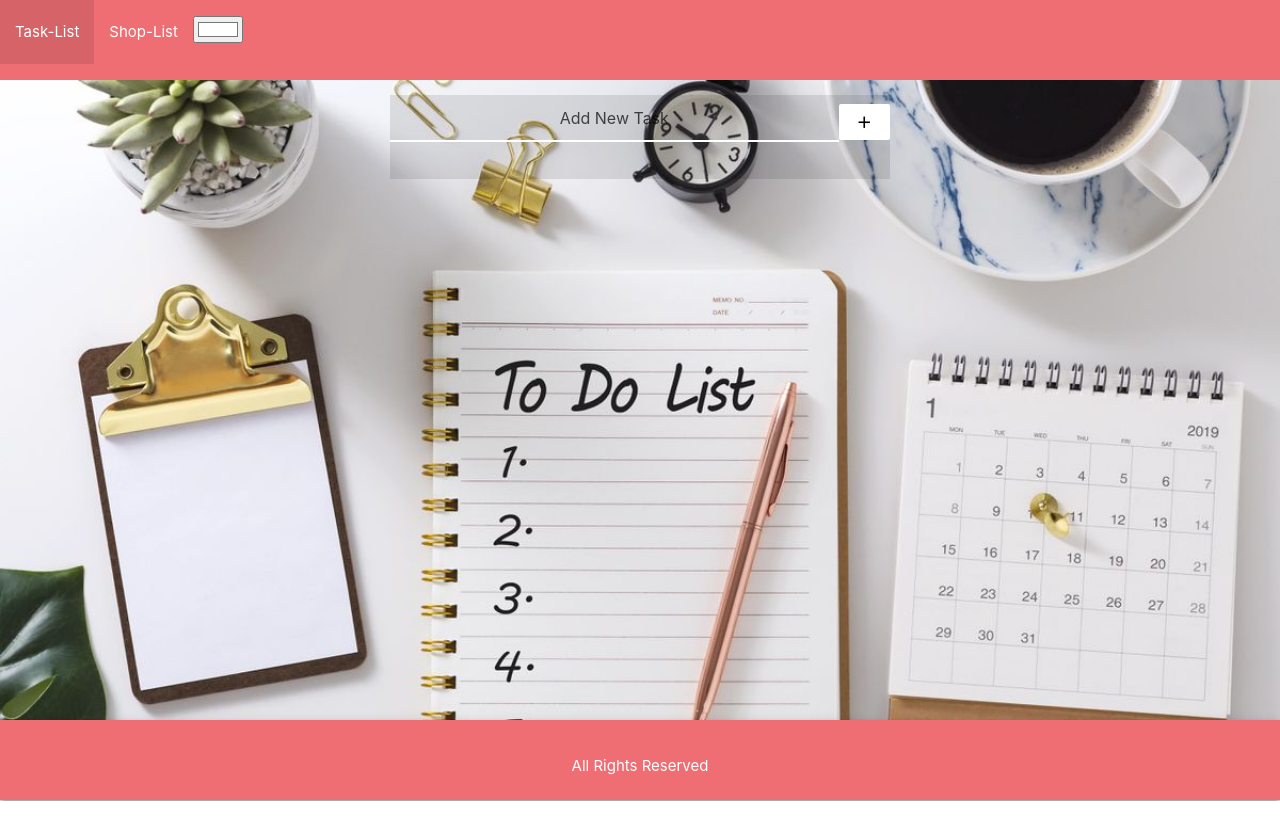
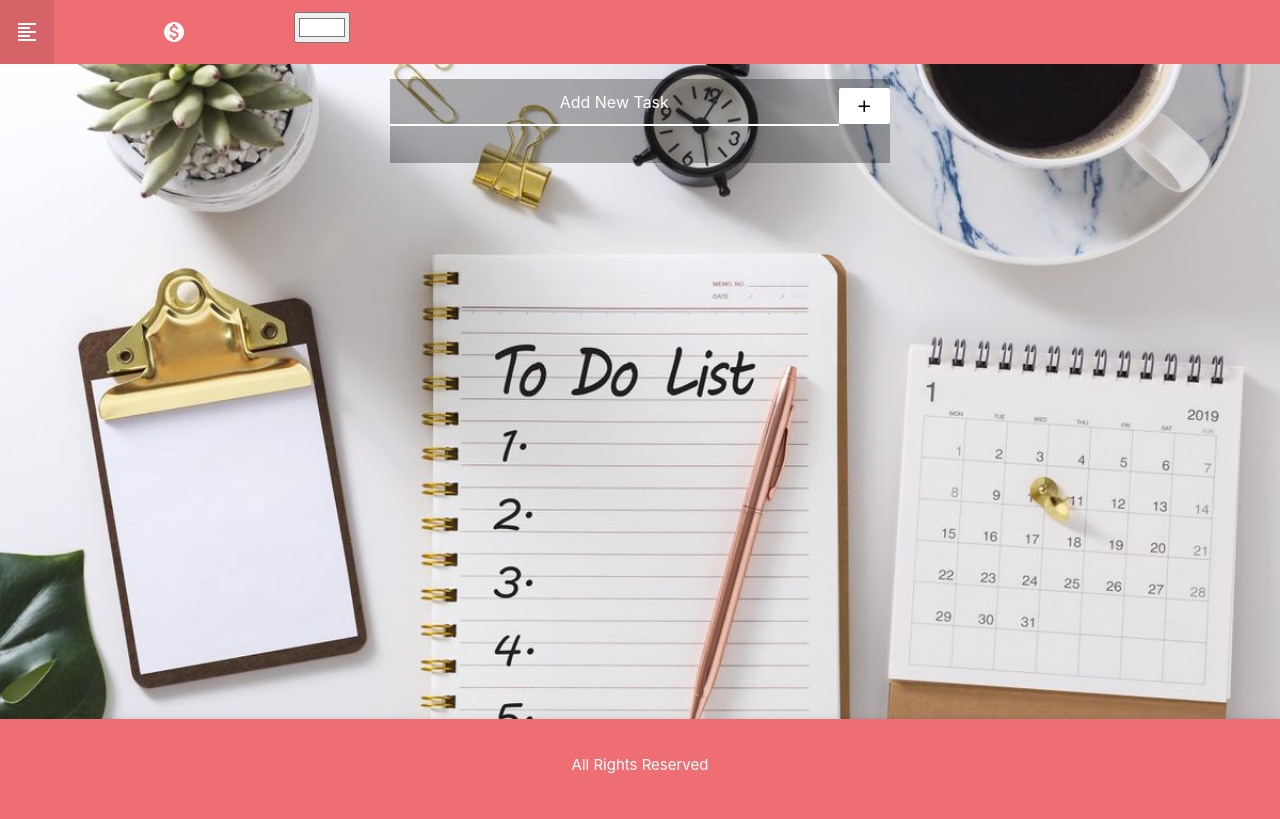
Before and after one commit to diegopagini/Task-List_Angular, an Angular app: page / in a window 1280 px wide. Built offline with nearby package versions, Linux system fonts and the light colour scheme.

Commit message:
se hicieron cambios de css

```diff
--- a/src/app/app.component.css
+++ b/src/app/app.component.css
@@ -6,13 +6,12 @@ body {
 }
 
 #wrapper{
-  padding-bottom: 81px;
-  min-height: calc(100% - 81px);
+  min-height: calc(100%);
   position: relative;
 }
 
 .main {
-  min-height: 80vh;
+  min-height: 92vh;
 }
 
 .footer {
@@ -22,3 +21,8 @@ body {
   bottom: 0;
   left: 0;
 }
+
+.header {
+  width: 100%;
+  height: 81px;
+}
--- a/src/app/app.component.html
+++ b/src/app/app.component.html
@@ -1,5 +1,5 @@
 <div id="wrapper">
-  <app-header></app-header>
+  <app-header class="header"></app-header>
   <div class="main">
     <router-outlet></router-outlet>
   </div>
--- a/src/app/header/header.component.css
+++ b/src/app/header/header.component.css
@@ -1,3 +1,10 @@
-.nav {
-  height: 10vh;
+.nav-ul {
+  max-width: 350px;
+  display: flex;
+  justify-content: space-between;
+  align-items: center;
 }
+
+.tooltip {
+  display: none;
+}
--- a/src/app/header/header.component.html
+++ b/src/app/header/header.component.html
@@ -1,8 +1,12 @@
 <nav class="nav" id="nav">
   <div class="nav-wrapper">
-    <ul class="centre">
-      <li><a routerLink="task-list" routerLinkActive="active">Task-List</a></li>
-      <li><a routerLink="shop-list" routerLinkActive="active">Shop-List</a></li>
+    <ul class="nav-ul">
+      <li>
+        <a title="Task-List"routerLink="task-list" routerLinkActive="active"><i class="material-icons">format_align_left</i></a>
+      </li>
+        <li>
+          <a title="Shop-List" routerLink="shop-list" routerLinkActive="active"><i class="material-icons">monetization_on</i></a>
+        </li>
       <li><input type="color" [formControl]="color" (click)="setBackgroundColor()"></li>
     </ul>
   </div>
--- a/src/app/shop-list/shop-list.component.css
+++ b/src/app/shop-list/shop-list.component.css
@@ -4,7 +4,7 @@
   background-repeat: no-repeat;
   width: 100%;
   height: 100%;
-  min-height: 80vh;
+  min-height: 85vh;
 }
 
 .container {
@@ -13,7 +13,7 @@
   display: flex;
   justify-content: center;
   align-items: center;
-  background: rgba(0, 0, 0, 0.1);
+  background: rgba(0, 0, 0, 0.3);
 }
 
 .tasklist-container {
@@ -21,6 +21,7 @@
   flex-direction: column;
   justify-content: center;
   align-items: center;
+  width: 80%;
 }
 
 .tasklist-container li {
@@ -48,23 +49,23 @@ input {
 }
 
 ::-webkit-input-placeholder {
-  color: rgba(0, 0, 0, 0.7);
+  color: white;
   text-align: center;
 }
 
 :-moz-placeholder {
   /* Firefox 18- */
-  color: rgba(0, 0, 0, 0.7);
+  color: white;
   text-align: center;
 }
 
 ::-moz-placeholder {
   /* Firefox 19+ */
-  color: rgba(0, 0, 0, 0.7);
+  color: white;
   text-align: center;
 }
 
 :-ms-input-placeholder {
-  color: rgba(0, 0, 0, 0.7);
+  color: white;
   text-align: center;
 }
--- a/src/app/shop-list/shop-list.component.html
+++ b/src/app/shop-list/shop-list.component.html
@@ -8,8 +8,8 @@
     <ul class="tasklist-container">
       <li *ngFor="let task of taskList; index as i">{{ i+1 }}- {{ task }}
         <div>
-          <button class="btn" (click)="editTask()"><i class="material-icons">create</i></button>
-          <button class="btn" (click)="deleteTask()"><i class="material-icons">delete</i></button>
+          <button class="btn" (click)="editTask(i)"><i class="material-icons">create</i></button>
+          <button class="btn" (click)="deleteTask(i)"><i class="material-icons">delete</i></button>
         </div>
       </li>
     </ul>
--- a/src/app/shop-list/shop-list.component.ts
+++ b/src/app/shop-list/shop-list.component.ts
@@ -1,5 +1,5 @@
 import { Component, OnInit } from '@angular/core';
-import { FormControl } from '@angular/forms';
+import { FormControl, FormGroup } from '@angular/forms';
 import { ShopList } from '../interfaces/shop-list';
 
 @Component({
@@ -8,7 +8,7 @@ import { ShopList } from '../interfaces/shop-list';
   styleUrls: ['./shop-list.component.css'],
 })
 export class ShopListComponent implements OnInit {
-  taskList: Array<ShopList> = [];
+  taskList = [];
 
   taskName = new FormControl('');
   taskPrice = new FormControl('');
@@ -18,15 +18,15 @@ export class ShopListComponent implements OnInit {
   ngOnInit(): void {}
 
   addTask() {
-    if(this.taskName.value == '') {
+    if(this.taskName.value == '' && this.taskPrice.value == '') {
 
     } else {
       this.taskList.push(this.taskName.value, this.taskPrice.value);
     }
   }
 
-  deleteTask() {
-    this.taskList.pop()
+  deleteTask(i) {
+    this.taskList.splice(i, 1)
   }
 
   editTask() {
--- a/src/app/task-list/task-list.component.css
+++ b/src/app/task-list/task-list.component.css
@@ -13,7 +13,7 @@
   display: flex;
   justify-content: center;
   align-items: center;
-  background: rgba(0, 0, 0, 0.1);
+  background: rgba(0, 0, 0, 0.3);
 }
 
 .tasklist-container {
@@ -21,6 +21,7 @@
   flex-direction: column;
   justify-content: center;
   align-items: center;
+  width: 80%;
 }
 
 .tasklist-container li {
@@ -45,26 +46,27 @@
 input {
   border-bottom: 1px solid #ffffff !important;
   box-shadow: 0 1px 0 0 #ffffff !important;
+
 }
 
 ::-webkit-input-placeholder {
-  color: rgba(0, 0, 0, 0.7);
+  color: white;
   text-align: center;
 }
 
 :-moz-placeholder {
   /* Firefox 18- */
-  color: rgba(0, 0, 0, 0.7);
+  color: white;
   text-align: center;
 }
 
 ::-moz-placeholder {
   /* Firefox 19+ */
-  color: rgba(0, 0, 0, 0.7);
+  color: white;
   text-align: center;
 }
 
 :-ms-input-placeholder {
-  color: rgba(0, 0, 0, 0.7);
+  color: white;
   text-align: center;
 }
--- a/src/app/task-list/task-list.component.ts
+++ b/src/app/task-list/task-list.component.ts
@@ -27,7 +27,7 @@ export class TaskListComponent implements OnInit {
     this.taskList.splice(i, 1)
   }
 
-  editTask() {
+  editTask(i) {
 
   }
 }
--- a/src/styles.css
+++ b/src/styles.css
@@ -1 +1,4 @@
 /* You can add global styles to this file, and also import other style files */
+* {
+  box-sizing: initial;
+}
```
